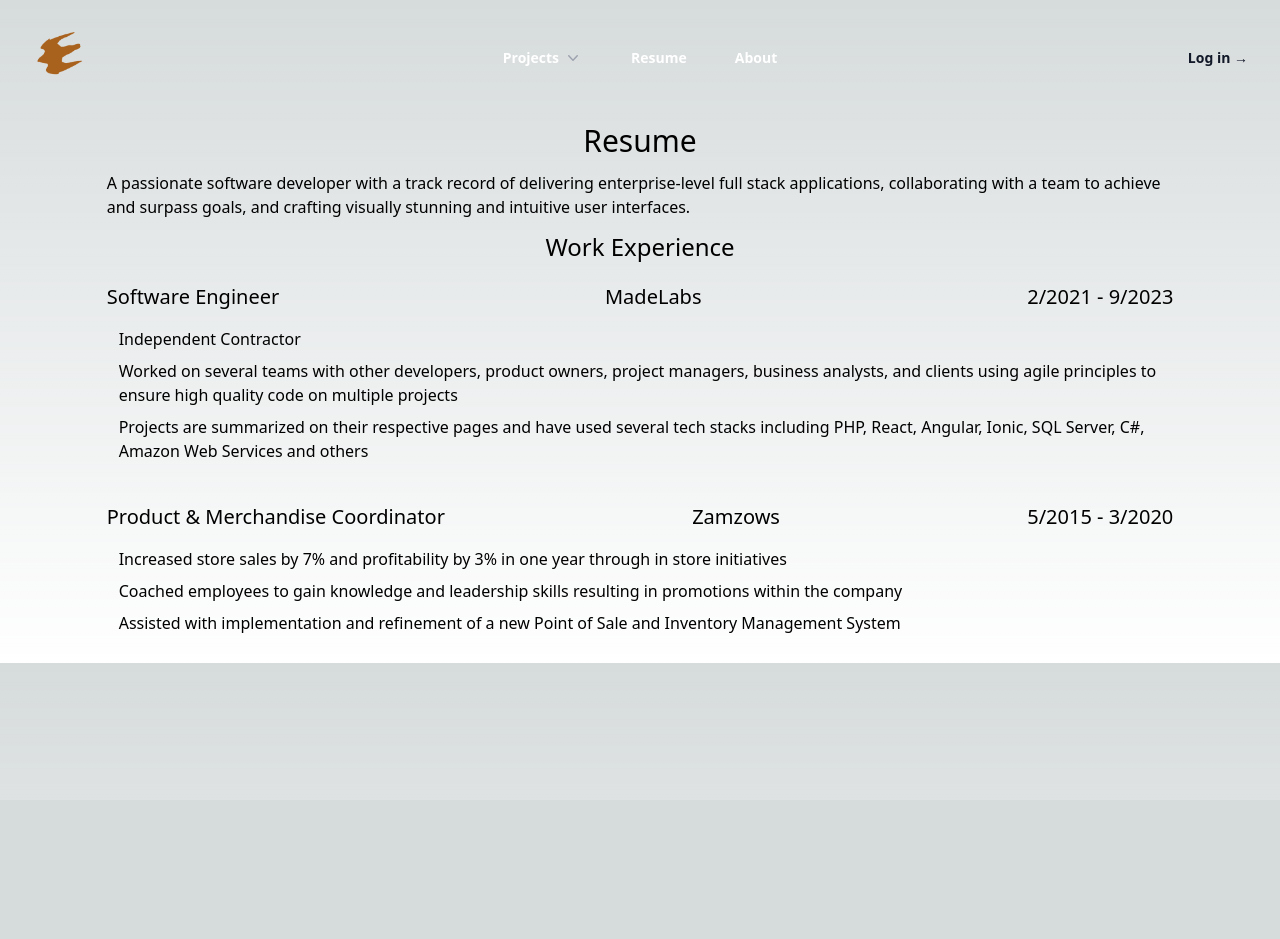
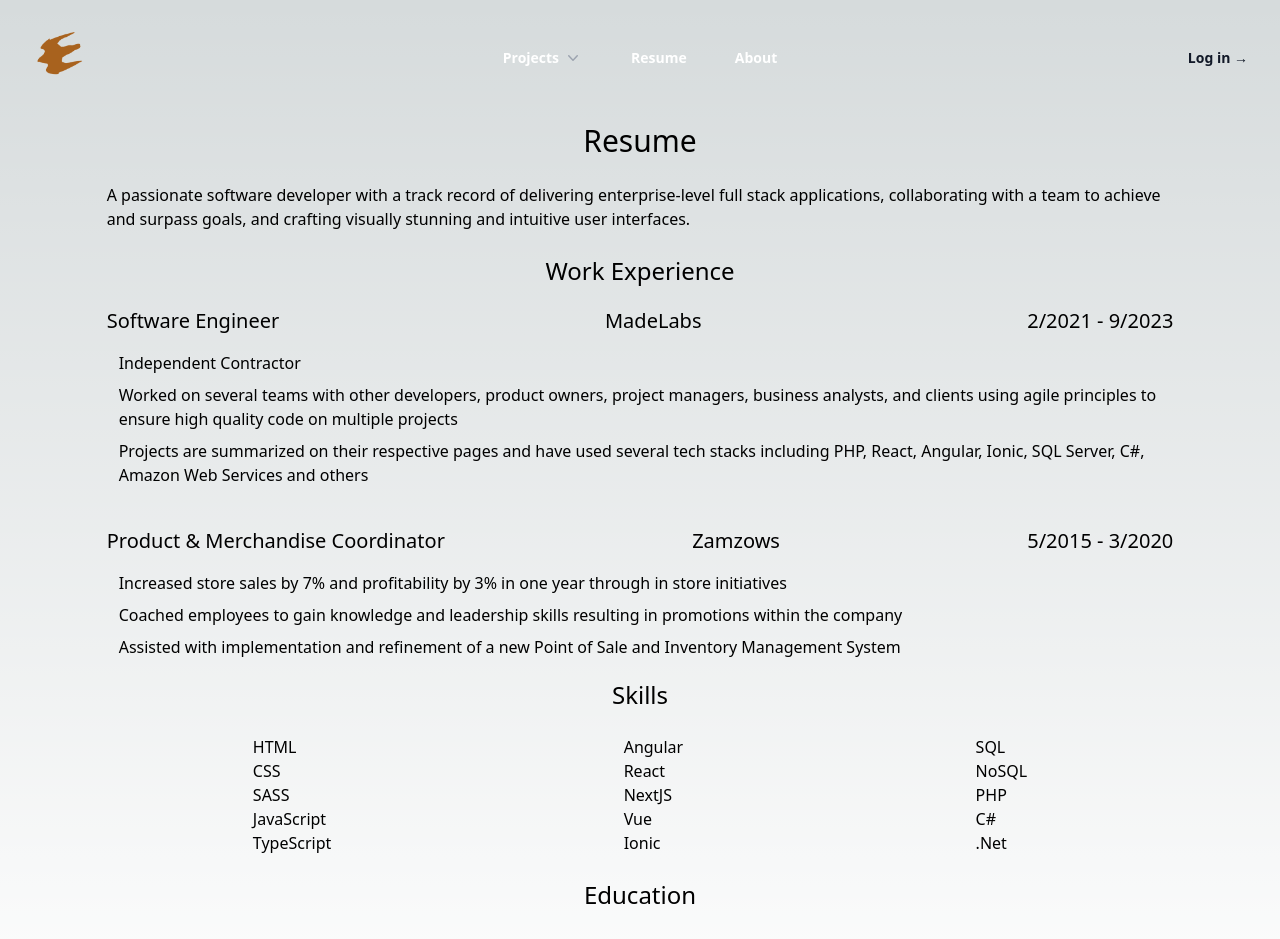
Before and after one commit to Emberglo/next-portfolio, a Next.js app: page /resume in a window 1280 px wide. Shown: the top 939 px of the page. Before the commit the page ends 800 px from the top, so only its background shows below. Built offline with nearby package versions, Linux system fonts and the light colour scheme.

Commit message:
more resume additions

```diff
--- a/src/components/Nav.tsx
+++ b/src/components/Nav.tsx
@@ -21,8 +21,6 @@ const projects = [
   { name: 'Marine Maintenance Application', description: 'Get a better understanding of your traffic', href: '#', icon: WrenchIcon },
   { name: 'Supply Chain Application Suite', description: 'Speak directly to your customers', href: '#', icon: TruckIcon },
   { name: 'Consulting Company Website', description: 'Your customers’ data will be safe and secure', href: '#', icon: ComputerDesktopIcon },
-//   { name: 'Integrations', description: 'Connect with third-party tools', href: '#', icon: SquaresPlusIcon },
-//   { name: 'Automations', description: 'Build strategic funnels that will convert', href: '#', icon: ArrowPathIcon },
 ]
 // const callsToAction = [
 //   { name: 'Watch demo', href: '#', icon: PlayCircleIcon },
@@ -39,10 +37,10 @@ const Nav = () => {
     <header className="bg-dark text-white">
       <nav className="mx-auto flex max-w-7xl items-center justify-between p-6 lg:px-8" aria-label="Global">
         <div className="flex lg:flex-1">
-          <a href="#" className="-m-1.5 p-1.5">
+          <Link href="/" className="-m-1.5 p-1.5">
             <span className="sr-only">Ryan Carpenter - Software Developer</span>
             <Image src={Logo} alt='stooping falcon logo' width='60' height='60' />
-          </a>
+          </Link>
         </div>
         <div className="flex lg:hidden">
           <button
@@ -106,7 +104,7 @@ const Nav = () => {
             </Transition>
           </Popover>
 
-          <a href="#" className="text-sm font-semibold leading-6 text-white">
+          <a href="/resume" className="text-sm font-semibold leading-6 text-white">
             Resume
           </a>
           <a href="#" className="text-sm font-semibold leading-6 text-white">
@@ -126,10 +124,10 @@ const Nav = () => {
         <div className="fixed inset-0 z-10" />
         <Dialog.Panel className="fixed inset-y-0 right-0 z-10 w-full overflow-y-auto bg-white px-6 py-6 sm:max-w-sm sm:ring-1 sm:ring-gray-900/10">
           <div className="flex items-center justify-between">
-            <a href="#" className="-m-1.5 p-1.5">
+            <Link href="/" className="-m-1.5 p-1.5">
               <span className="sr-only">Ryan Carpenter - Software Developer</span>
               <Image src={Logo} alt='stooping falcon logo' width='60' height='60' />
-            </a>
+            </Link>
             <button
               type="button"
               className="-m-2.5 rounded-md p-2.5 text-gray-700"
@@ -186,7 +184,7 @@ const Nav = () => {
                   Consulting Company Website
                 </a>
                 <a
-                  href="#"
+                  href="/resume"
                   className="-mx-3 block rounded-lg px-3 py-2 text-base font-semibold leading-7 text-gray-900 hover:bg-gray-50"
                 >
                   Resume
--- a/src/pages/index.tsx
+++ b/src/pages/index.tsx
@@ -12,7 +12,7 @@ export default function Home() {
       <h1 className='my-2 text-3xl'>Hi! I&#39;m Ryan.</h1>
       <h2 className='my-2 text-xl'>Software Developer</h2>
       <p className='my-2 w-3/4'>I am a software developer based in Boise, Idaho. I have experience working on the front and back end of websites and applications in multiple tech stacks. My favorite work to do is build beautiful and functional front ends that make big impacts on businesses and users. This site is built with NextJS and TailwindCSS, and I have experience in Angular, PHP, C#, and others.</p>
-      <p className='my-2 text-xl'>Contact me on socials:</p>
+      <p className='my-4 text-xl'>Check out my work and contact me here:</p>
       <div className='flex flex-row'>
         <button className='bg-transparent hover:bg-[#a86225] text-white font-semibold hover:text-black py-2 px-4 border border-white hover:border-transparent rounded mx-2 w-[95px]'>
           <Link href='https://github.com/Emberglo' target='_blank'>
--- a/src/pages/resume.tsx
+++ b/src/pages/resume.tsx
@@ -1,15 +1,80 @@
 import Job from "@/components/Job";
 import job from '../../job';
+import Link from "next/link";
 
 const resume = () => {
   return (
     <div className='w-full my-2 flex flex-col items-center'>
       <h1 className='text-3xl'>Resume</h1>
-      <p className='w-5/6 my-3'>A passionate software developer with a track record of delivering enterprise-level full stack applications, collaborating with a team to achieve and surpass goals, and crafting visually stunning and intuitive user interfaces.</p>
+      <p className='w-5/6 my-6'>A passionate software developer with a track record of delivering enterprise-level full stack applications, collaborating with a team to achieve and surpass goals, and crafting visually stunning and intuitive user interfaces.</p>
       <h2 className='text-2xl'>Work Experience</h2>
       {jobs.map((job: job) => (
         <Job job={job} key={job.id} />
       ))}
+      <h2 className='text-2xl'>Skills</h2>
+      <div className='w-5/6 flex flex-row justify-around my-6'>
+         <ul>
+            <li>
+                HTML
+            </li>
+            <li>
+                CSS
+            </li>
+            <li>
+                SASS
+            </li>
+            <li>
+                JavaScript
+            </li>
+            <li>
+                TypeScript
+            </li>
+         </ul>
+         <ul>
+            <li>
+                Angular
+            </li>
+            <li>
+                React
+            </li>
+            <li>
+                NextJS
+            </li>
+            <li>
+                Vue
+            </li>
+            <li>
+                Ionic
+            </li>
+         </ul>
+         <ul>
+            <li>
+                SQL
+            </li>
+            <li>
+                NoSQL
+            </li>
+            <li>
+                PHP
+            </li>
+            <li>
+                C#
+            </li>
+            <li>
+                .Net
+            </li>
+         </ul>
+      </div>
+      <h2 className='text-2xl'>Education</h2>
+      <div className='w-5/6 my-6'>
+        <div className='flex justify-between text-xl'>
+            <Link href='https://boisecodeworks.com/' target='_blank'>CodeWorks</Link>
+            <p>10/2020 - 01/2021</p>
+        </div>
+        <p className='my-3 mx-3'>
+            A comprehensive 500-hour training program that offers immersion in multiple tech stacks, equipping students to build real-world applications using a diverse set of technologies such as JavaScript, TypeScript, NodeJS, Vue, C#, .Net, MySQL, and more.
+        </p>
+      </div>
     </div>
   )
 }
```
